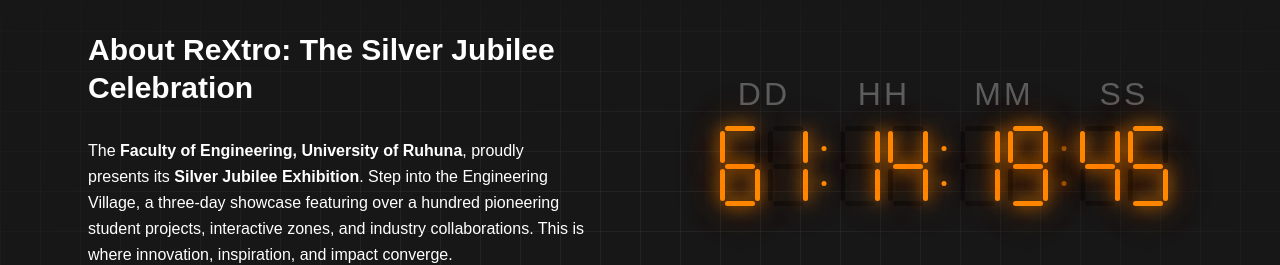
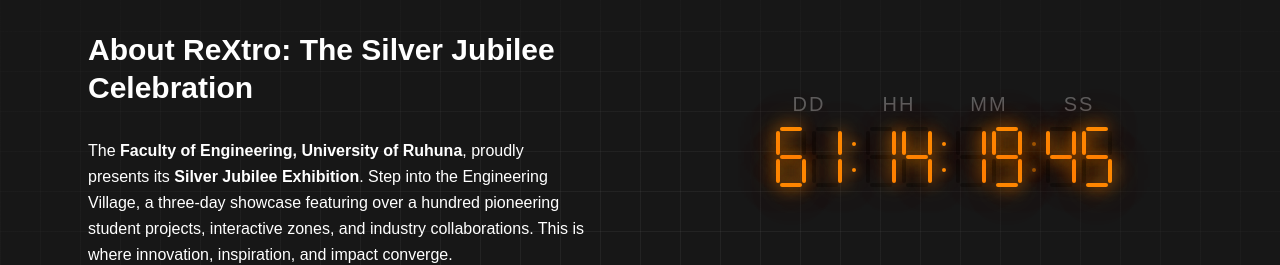
Before and after one commit to Rextro-Exhibition-2025/Rextro-Web-Main, a Next.js app: page / in a window 1280 px wide. Shown: the part 840-1105 px from the top of the page. Built offline with nearby package versions, Linux system fonts and the light colour scheme.

Commit message:
added lenis smooth scroll

```diff
--- a/src/app/layout.tsx
+++ b/src/app/layout.tsx
@@ -2,6 +2,7 @@
 import { Geist, Geist_Mono, Instrument_Sans, Orbitron } from "next/font/google";
 import "./globals.css";
 import Navbar from "@/components/common/Navbar";
+import SmoothScroll from "@/components/common/SmoothScroll";
 
 const geistSans = Geist({
   variable: "--font-geist-sans",
@@ -39,6 +40,7 @@
       <body
         className={`${geistSans.variable} ${geistMono.variable} ${instrumentSans.variable} ${orbitron.variable} antialiased`}
       >
+        <SmoothScroll />
         <Navbar />
         {children}
       </body>
--- a/src/components/Homepage/Hero.tsx
+++ b/src/components/Homepage/Hero.tsx
@@ -48,7 +48,7 @@
       </div>
 
       {/* Content Container */}
-      <div className="relative h-[80vh] w-full px-4 sm:px-8 lg:px-20 py-12 sm:py-16 lg:py-24 flex flex-col justify-start items-center gap-4 sm:gap-6 lg:gap-8">
+      <div className="relative h-[80vh] w-full px-4 sm:px-8 lg:px-20 py-12 sm:py-16 lg:py-24 flex flex-col justify-center items-center gap-4 sm:gap-6 lg:gap-8">
         <div className="w-full max-w-screen-xl px-4 sm:px-6 lg:px-8 flex flex-col justify-center items-center gap-8 sm:gap-10 lg:gap-12">
           {/* Logo and Tagline Container */}
           <div className="w-full max-w-[900px] flex flex-col justify-start items-center gap-12 sm:gap-16 lg:gap-20">
--- a/src/components/common/Countdown.css
+++ b/src/components/common/Countdown.css
@@ -30,7 +30,7 @@
 
 .countdown-label {
   font-family: var(--font-instrument), sans-serif;
-  font-size: 2rem;
+  font-size: 1.25rem;
   font-weight: 400;
   color: rgba(255, 255, 255, 0.3);
   text-align: center;
@@ -39,34 +39,34 @@
 
 .countdown-digits {
   display: flex;
-  gap: 8px;
+  gap: 6px;
 }
 
 .Colon {
   display: inline-block;
-  width: 16px;
-  height: 80px;
+  width: 12px;
+  height: 60px;
   position: relative;
   margin-bottom: 0;
-  margin-left: 8px;
-  margin-right: 8px;
+  margin-left: 6px;
+  margin-right: 6px;
 }
 
 .Colon:before,
 .Colon:after {
   content: "";
   display: block;
-  border-radius: 5px;
+  border-radius: 4px;
   left: 50%;
   transform: translateX(-50%);
-  height: 5px;
-  width: 5px;
+  height: 4px;
+  width: 4px;
   background-color: #ff8800;
   position: absolute;
   box-shadow:
-    0 0 12px rgba(255, 136, 0, 0.9),
-    0 0 25px rgba(255, 136, 0, 0.6),
-    0 0 40px rgba(255, 136, 0, 0.3);
+    0 0 10px rgba(255, 136, 0, 0.9),
+    0 0 20px rgba(255, 136, 0, 0.6),
+    0 0 35px rgba(255, 136, 0, 0.3);
 }
 
 .Colon--blink:before,
@@ -75,19 +75,19 @@
 }
 
 .Colon:before {
-  top: 20px;
+  top: 15px;
 }
 
 .Colon:after {
-  bottom: 20px;
+  bottom: 15px;
 }
 
 .Display {
   position: relative;
   display: inline-block;
   margin-right: 0;
-  width: 40px;
-  height: 80px;
+  width: 30px;
+  height: 60px;
 }
 
 .Segment {
@@ -109,32 +109,32 @@
 .Segment-A,
 .Segment-D,
 .Segment-G {
-  width: 30px;
-  height: 5px;
-  left: 5px;
+  width: 22px;
+  height: 4px;
+  left: 4px;
 }
 
 .Segment-B,
 .Segment-C,
 .Segment-E,
 .Segment-F {
-  width: 5px;
-  height: 32px;
+  width: 4px;
+  height: 24px;
 }
 
 .Segment-B,
 .Segment-F {
-  top: 5px;
+  top: 4px;
 }
 
 .Segment-C,
 .Segment-E {
-  top: 43px;
+  top: 32px;
 }
 
 .Segment-B,
 .Segment-C {
-  left: 35px;
+  left: 26px;
 }
 
 .Segment-A {
@@ -142,11 +142,11 @@
 }
 
 .Segment-D {
-  top: 75px;
+  top: 56px;
 }
 
 .Segment-G {
-  top: 38px;
+  top: 28px;
 }
 
 /* Responsive adjustments */
--- /dev/null
+++ b/src/components/common/SmoothScroll.tsx
@@ -0,0 +1,33 @@
+'use client';
+
+import { useEffect } from 'react';
+import Lenis from 'lenis';
+
+export default function SmoothScroll() {
+  useEffect(() => {
+    const lenis = new Lenis({
+      duration: 1.2,
+      easing: (t) => Math.min(1, 1.001 - Math.pow(2, -10 * t)),
+      orientation: 'vertical',
+      gestureOrientation: 'vertical',
+      smoothWheel: true,
+      wheelMultiplier: 1,
+      smoothTouch: false,
+      touchMultiplier: 2,
+      infinite: false,
+    });
+
+    function raf(time: number) {
+      lenis.raf(time);
+      requestAnimationFrame(raf);
+    }
+
+    requestAnimationFrame(raf);
+
+    return () => {
+      lenis.destroy();
+    };
+  }, []);
+
+  return null;
+}
```
Also changed, not shown: package.json (+6 -5 lines), 1 other file (tests, documents, lock files or other folders).
